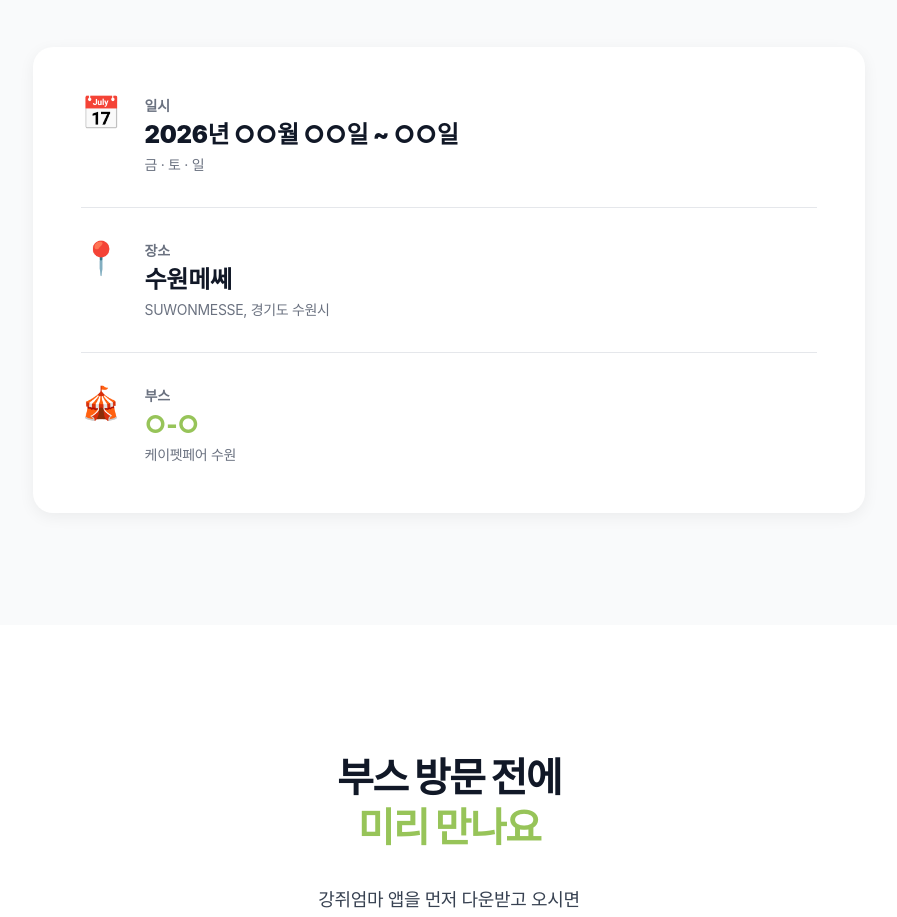
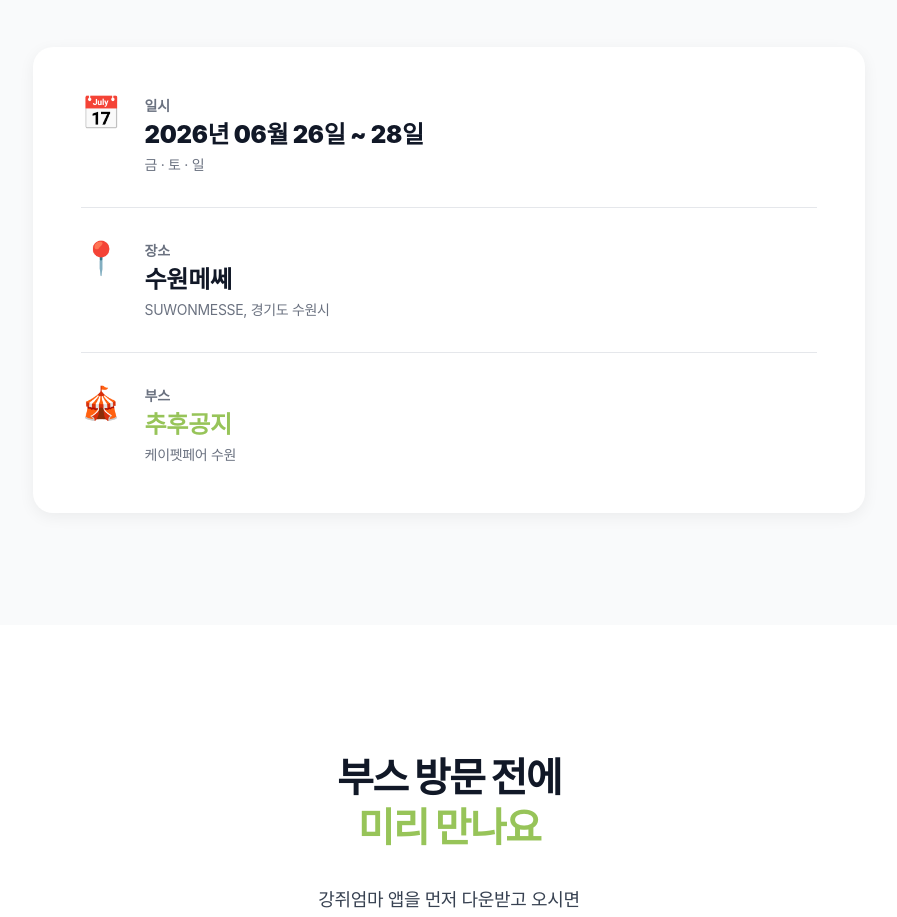
Before and after one commit to gangjiumma/gangjiumma-marketing, a Next.js app: page /kpet-suwon in a window 1280 px wide. Shown: the part 1680-2597 px from the top of the page, without its empty margins (191-1088 px from the left). Built offline with nearby package versions, Linux system fonts and the light colour scheme; a web font is replaced by a local one.

Commit message:
케이펫페어 일정변경

```diff
--- a/src/app/kpet-suwon/page.tsx
+++ b/src/app/kpet-suwon/page.tsx
@@ -171,7 +171,7 @@ export default function KpetSuwonPage() {
                   <div className="flex-1">
                     <p className="text-sm md:text-base text-ink-3 font-bold mb-1">일시</p>
                     <p className="text-xl md:text-3xl font-black text-ink-1 leading-tight">
-                      2026년 ○○월 ○○일 ~ ○○일
+                      2026년 06월 26일 ~ 28일
                     </p>
                     <p className="text-sm md:text-base text-ink-3 mt-1">금 · 토 · 일</p>
                   </div>
@@ -199,7 +199,7 @@ export default function KpetSuwonPage() {
                   <div className="flex-1">
                     <p className="text-sm md:text-base text-ink-3 font-bold mb-1">부스</p>
                     <p className="text-xl md:text-3xl font-black text-lime leading-tight">
-                      ○-○
+                      추후공지
                     </p>
                     <p className="text-sm md:text-base text-ink-3 mt-1">케이펫페어 수원</p>
                   </div>
```
